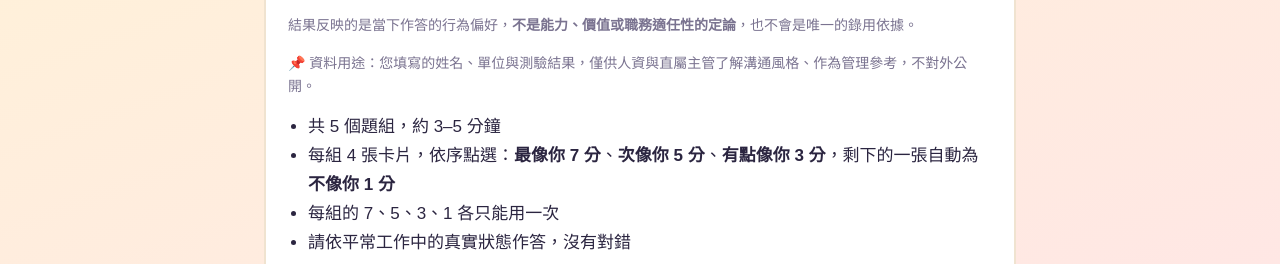
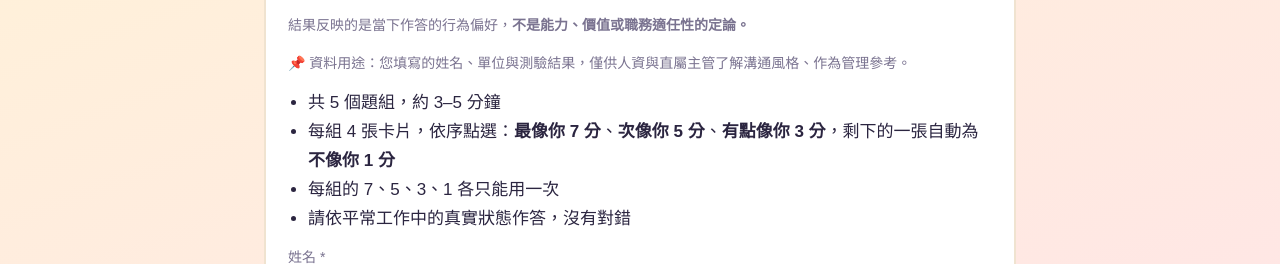
Before and after one commit to wangc-clc5/disc-test, a plain HTML site: page index.html in a window 1280 px wide. Shown: the part 293-557 px from the top of the page. Drawn offline with Linux system fonts and the light colour scheme.

Commit message:
Update index.html

```diff
--- a/index.html
+++ b/index.html
@@ -47,8 +47,8 @@ tr.r{cursor:pointer}tr.r:hover{background:var(--in)}ul{padding-left:20px;margin:
  <h2 style="margin-top:0">🌈 測驗說明</h2>
  <div class="zoo"><div>🐯<small>D 老虎</small></div><div>🦚<small>I 孔雀</small></div><div>🐨<small>S 無尾熊</small></div><div>🦉<small>C 貓頭鷹</small></div><div>🦎<small>變色龍</small></div></div>
  <p>DISC 是了解個人<b>行為風格與溝通偏好</b>的工具，協助我們認識自己、理解他人，也讓團隊與主管找到更適合的溝通及合作方式。四種特質<b>沒有好壞</b>，多數人同時具備兩種以上。</p>
- <p class="mu">結果反映的是當下作答的行為偏好，<b>不是能力、價值或職務適任性的定論</b>，也不會是唯一的錄用依據。</p>
- <p class="mu">📌 資料用途：您填寫的姓名、單位與測驗結果，僅供人資與直屬主管了解溝通風格、作為管理參考，不對外公開。</p>
+ <p class="mu">結果反映的是當下作答的行為偏好，<b>不是能力、價值或職務適任性的定論。</b>
+ <p class="mu">📌 資料用途：您填寫的姓名、單位與測驗結果，僅供人資與直屬主管了解溝通風格、作為管理參考。</p>
  <ul><li>共 <span id="nq"></span> 個題組，約 3–5 分鐘</li><li>每組 4 張卡片，依序點選：<b>最像你 7 分</b>、<b>次像你 5 分</b>、<b>有點像你 3 分</b>，剩下的一張自動為<b>不像你 1 分</b></li><li>每組的 7、5、3、1 各只能用一次</li><li>請依平常工作中的真實狀態作答，沒有對錯</li></ul>
  <label>姓名 *</label><input id="name" autocomplete="name">
  <label>單位 / 部門 *</label><input id="unit">
```
